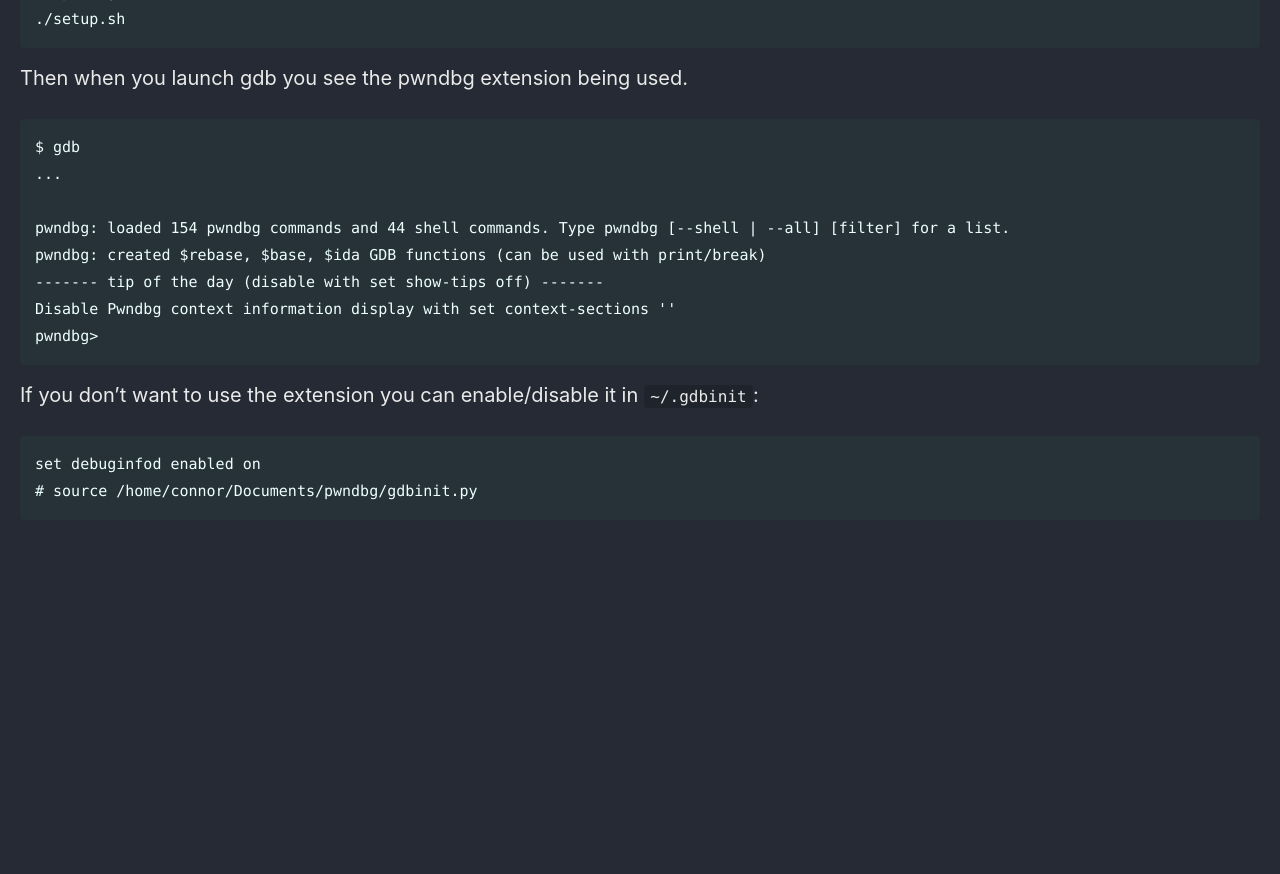
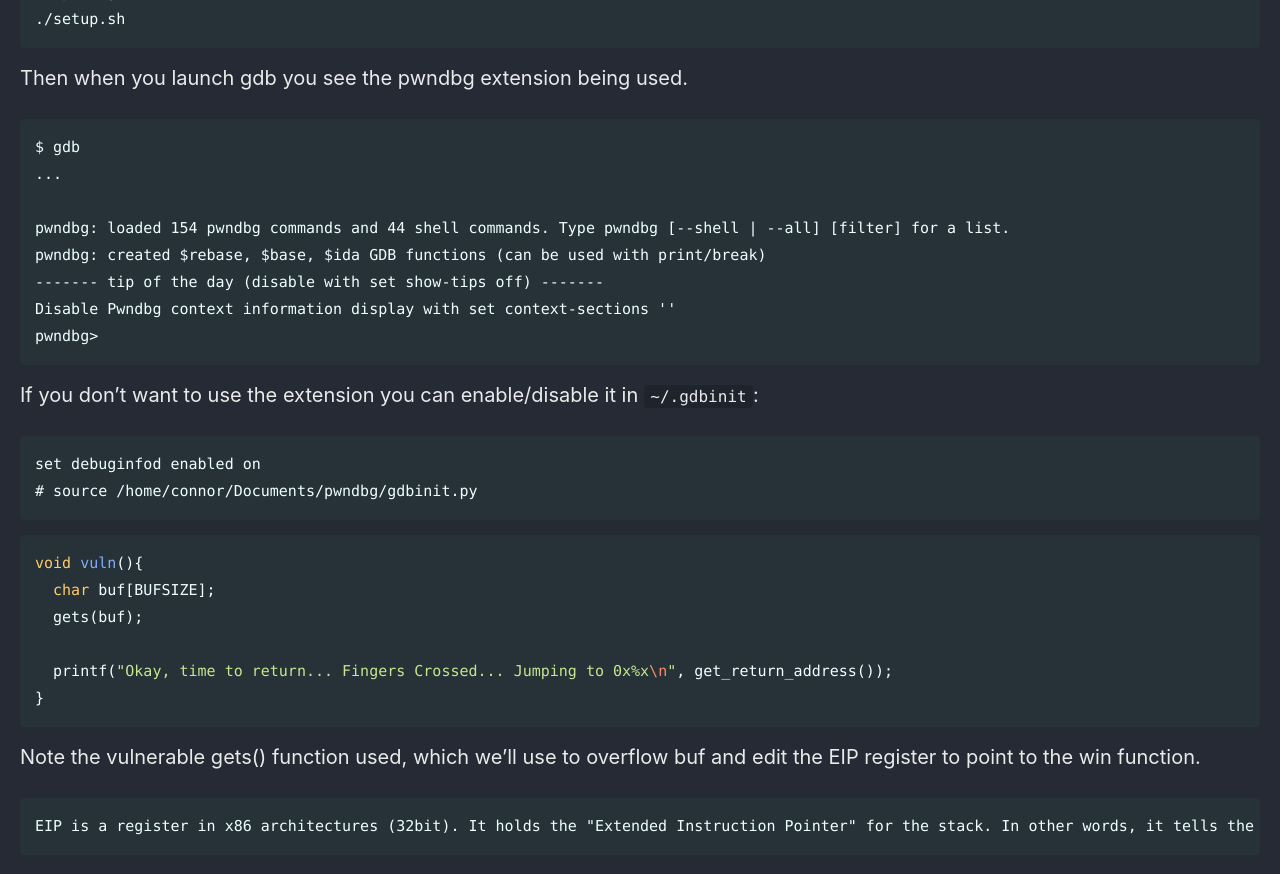
Before and after one commit to Connor-McCartney/Connor-McCartney.github.io, a Jekyll site: the page built from _pages/misc/pwn.md, in a window 1280 px wide and 900 px high, scrolled down 1774 px. Shown: the top 874 px of the window. Built offline with Jekyll 4.4.1, drawn with Linux system fonts in a browser that asks for light colours; cached includes are drawn as plain includes; before the commit the page ends 2339 px from its top, so only the background shows below that.

Commit message:
Update pwn.md

````diff
--- a/_pages/misc/pwn.md
+++ b/_pages/misc/pwn.md
@@ -90,3 +90,18 @@ If you don't want to use the extension you can enable/disable it in `~/.gdbinit`
 set debuginfod enabled on
 # source /home/connor/Documents/pwndbg/gdbinit.py
 ```
+
+```c
+void vuln(){
+  char buf[BUFSIZE];
+  gets(buf);
+
+  printf("Okay, time to return... Fingers Crossed... Jumping to 0x%x\n", get_return_address());
+}
+```
+
+Note the vulnerable gets() function used, which we'll use to overflow buf and edit the EIP register to point to the win function.
+
+```
+EIP is a register in x86 architectures (32bit). It holds the "Extended Instruction Pointer" for the stack. In other words, it tells the computer where to go next to execute the next command and controls the flow of a program.
+```
````
